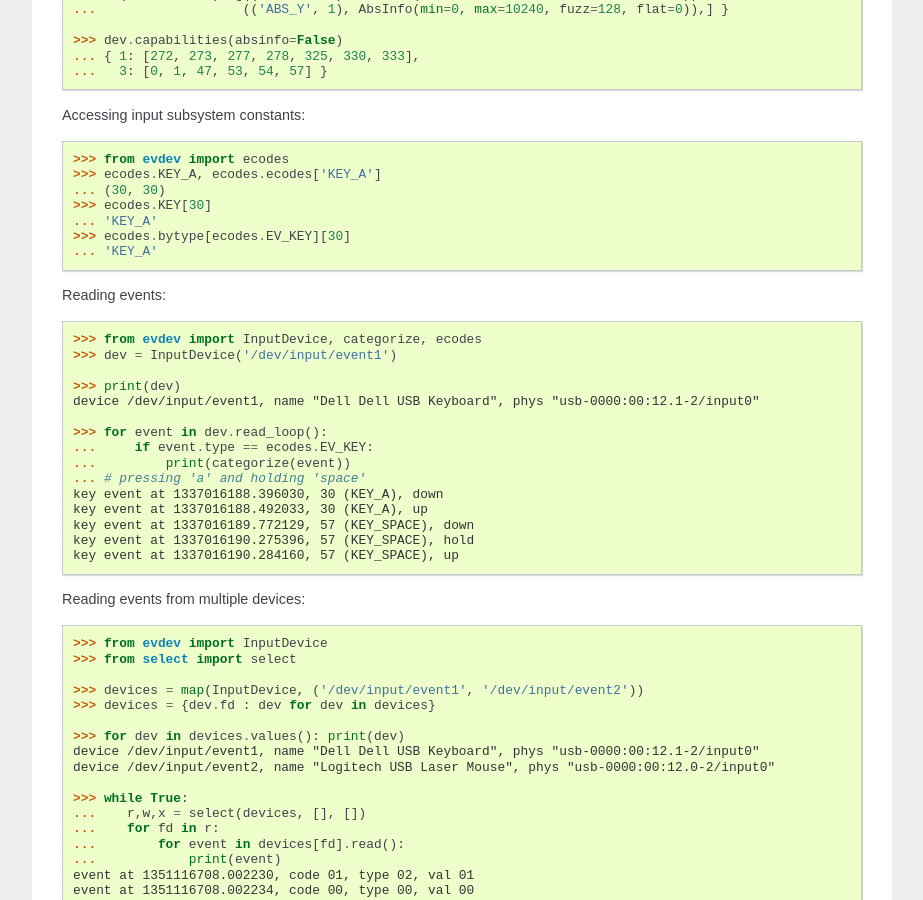
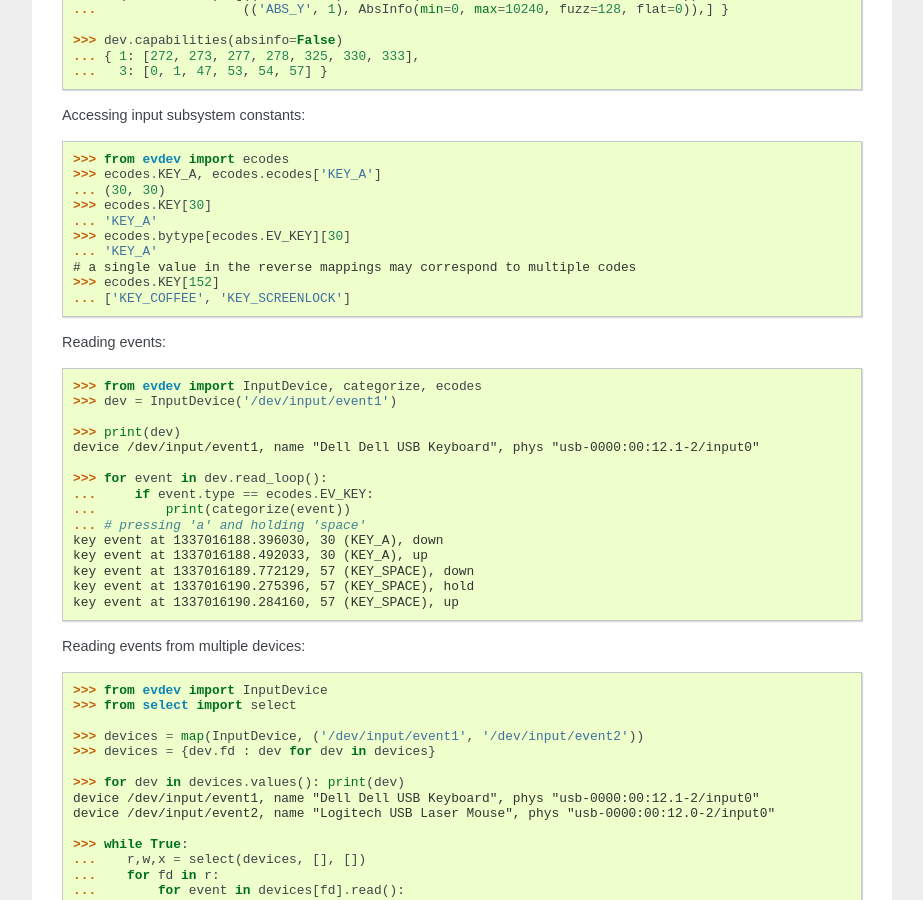
Before and after one commit to gvalkov/python-evdev, a Sphinx documentation site: the page built from doc/index.rst, in a window 1280 px wide and 900 px high, scrolled down 977 px. Shown: the whole window, without its empty margins (198-1121 px from the left). Built offline with Sphinx 7.4.7, drawn with Linux system fonts in a browser that asks for light colours.

Commit message:
map to a list whenever a value corresponds to multiple codes

```diff
--- a/doc/index.rst
+++ b/doc/index.rst
@@ -70,6 +70,9 @@ Accessing input subsystem constants::
     ... 'KEY_A'
     >>> ecodes.bytype[ecodes.EV_KEY][30]
     ... 'KEY_A'
+    # a single value in the reverse mappings may correspond to multiple codes
+    >>> ecodes.KEY[152]
+    ... ['KEY_COFFEE', 'KEY_SCREENLOCK']
 
 Reading events::
 
```
Also changed, not shown: README.rst (+12 -3 lines), 1 other file.
